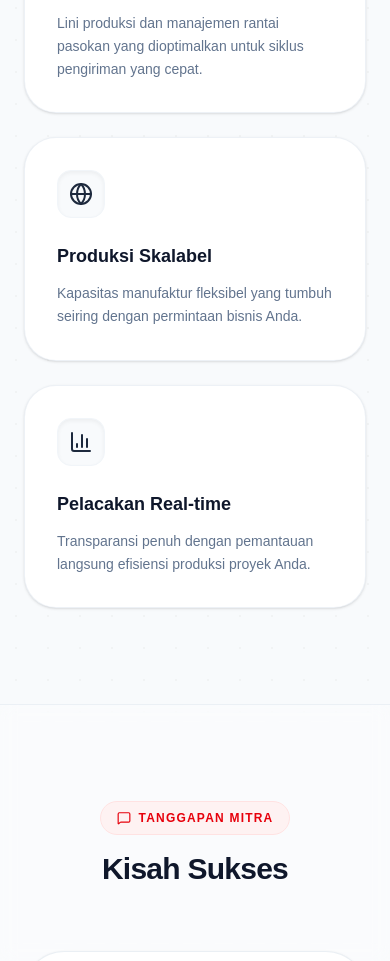
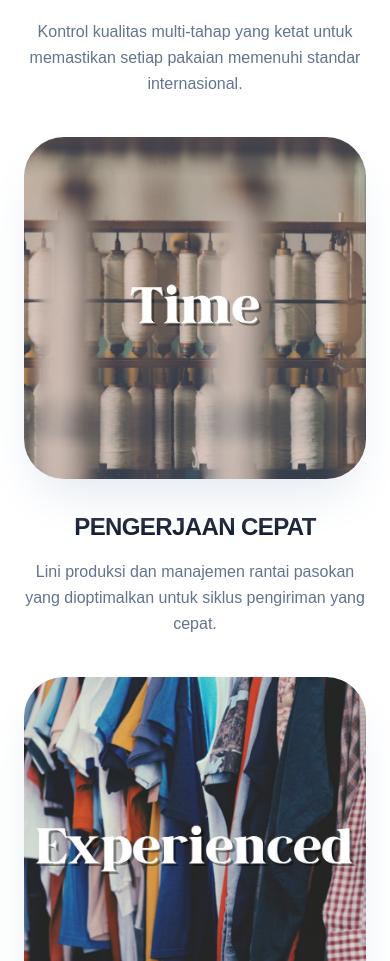
Before and after one commit to padji28-source/SeragamParahita, a React (Vite) app: page /partner in a window 390 px wide. Shown: the part 5160-6121 px from the top of the page. Built offline with nearby package versions, Linux system fonts and the light colour scheme.

Commit message:
Refactor benefits section and remove testimonials
Updated benefits section to include images and removed testimonials.

```diff
--- a/src/pages/PartnerPage.tsx
+++ b/src/pages/PartnerPage.tsx
@@ -46,39 +46,19 @@ export default function PartnerPage() {
 
   const benefits = [
     {
-      icon: <ShieldCheck className="w-6 h-6" />,
-      title: t('partner.benefits.quality.title') || "Quality Assurance",
-      description: t('partner.benefits.quality.desc') || "Rigorous multi-stage quality control to ensure every garment meets international standards."
+      image: "/p3.png",
+      title: t('partner.benefits.quality.title'),
+      description: t('partner.benefits.quality.desc')
     },
     {
-      icon: <Zap className="w-6 h-6" />,
-      title: t('partner.benefits.fast.title') || "Fast Turnaround",
-      description: t('partner.benefits.fast.desc') || "Optimized production lines and supply chain management for rapid delivery cycles."
+      image: "/p2.png",
+      title: t('partner.benefits.fast.title'),
+      description: t('partner.benefits.fast.desc')
     },
     {
-      icon: <Globe className="w-6 h-6" />,
-      title: t('partner.benefits.scalable.title') || "Scalable Production",
-      description: t('partner.benefits.scalable.desc') || "Flexible manufacturing capacity that grows with your business demands."
-    },
-    {
-      icon: <BarChart3 className="w-6 h-6" />,
-      title: t('partner.benefits.tracking.title') || "Real-time Tracking",
-      description: t('partner.benefits.tracking.desc') || "Full transparency with live monitoring of your project's production efficiency."
-    }
-  ];
-
-  const testimonials = [
-    {
-      quote: "Parahita has been our go-to partner for years. Their attention to detail and commitment to deadlines is unmatched in the industry.",
-      author: "Operations Manager",
-      company: "Major Retail Chain",
-      avatar: "https://picsum.photos/seed/person1/100/100"
-    },
-    {
-      quote: "The real-time tracking feature changed how we manage our inventory. We always know exactly where our orders are in the production line.",
-      author: "Procurement Lead",
-      company: "National Energy Corp",
-      avatar: "https://picsum.photos/seed/person2/100/100"
+      image: "/p1.png",
+      title: t('partner.benefits.scalable.title'),
+      description: t('partner.benefits.scalable.desc')
     }
   ];
 
@@ -302,68 +282,86 @@ export default function PartnerPage() {
         </div>
       </section>
 
-      {/* --- BENEFITS SECTION --- */}
-      <section className="py-24 relative z-10">
+      {/* --- WHY CHOOSE US SECTION --- */}
+      <section className="py-24 relative z-10 bg-white">
         <div className="container mx-auto px-6 md:px-12 max-w-7xl">
           <div className="text-center mb-20 space-y-4">
-            <h2 className="text-3xl md:text-5xl font-black text-slate-900 tracking-tight">{t('partner.whyPartner') || "Enterprise-Grade Capabilities"}</h2>
+            <h2 className="text-3xl md:text-5xl font-black text-slate-900 tracking-tight">{t('partner.whyPartner') || "Why Choose Us"}</h2>
             <p className="text-slate-500 max-w-2xl mx-auto text-base md:text-lg">{t('partner.whyPartnerDesc')}</p>
           </div>
 
-          <div className="grid grid-cols-1 md:grid-cols-2 lg:grid-cols-4 gap-6">
+          <div className="grid grid-cols-1 md:grid-cols-3 gap-10 lg:gap-16">
             {benefits.map((benefit, index) => (
               <motion.div
                 key={index}
-                initial={{ opacity: 0, y: 15 }}
+                initial={{ opacity: 0, y: 30 }}
                 whileInView={{ opacity: 1, y: 0 }}
-                transition={{ delay: index * 0.05, duration: 0.3 }}
+                transition={{ delay: index * 0.1, duration: 0.5 }}
                 viewport={{ once: true }}
-                className="p-8 rounded-[2rem] bg-white border border-slate-200/60 hover:border-red-500/20 transition-all duration-300 group shadow-sm hover:shadow-[0_20px_40px_rgba(0,0,0,0.04)]"
+                className="flex flex-col items-center text-center group"
               >
-                <div className="w-12 h-12 rounded-xl bg-slate-50 border border-slate-100 text-slate-800 flex items-center justify-center mb-6 group-hover:scale-105 group-hover:bg-red-50 group-hover:text-red-600 transition-all duration-300 shadow-inner">
-                  {benefit.icon}
+                <div className="relative w-full aspect-square mb-8 rounded-[2.5rem] overflow-hidden shadow-2xl shadow-slate-200 group-hover:shadow-red-200/50 transition-all duration-500">
+                  <img
+                    src={benefit.image}
+                    alt={benefit.title}
+                    className="w-full h-full object-cover transition-transform duration-700 group-hover:scale-110"
+                    loading="lazy"
+                    decoding="async"
+                  />
+                  <div className="absolute inset-0 bg-gradient-to-t from-slate-900/40 via-transparent to-transparent opacity-0 group-hover:opacity-100 transition-opacity duration-500" />
                 </div>
-                <h3 className="text-lg font-bold text-slate-900 mb-3 group-hover:text-red-600 transition-colors">{benefit.title}</h3>
-                <p className="text-slate-500 leading-relaxed text-sm">{benefit.description}</p>
+                <h3 className="text-2xl font-black text-slate-900 mb-4 group-hover:text-red-600 transition-colors uppercase tracking-tight">{benefit.title}</h3>
+                <p className="text-slate-500 leading-relaxed text-base font-medium">{benefit.description}</p>
               </motion.div>
             ))}
           </div>
         </div>
       </section>
 
-      {/* --- TESTIMONIALS --- */}
-      <section className="py-24 border-t border-slate-200/60 bg-white/30 backdrop-blur-sm relative z-10">
+      {/* --- CTA SECTION (Replacing removed testimonials context if needed or just ending here) --- */}
+      <section className="py-24 relative z-10 overflow-hidden">
         <div className="container mx-auto px-6 md:px-12 max-w-7xl">
-          <div className="text-center mb-16 space-y-4">
-            <div className="inline-flex items-center gap-2 px-4 py-2 rounded-full bg-red-50 border border-red-100 text-red-600 text-xs font-bold tracking-widest uppercase">
-              <MessageSquare className="w-3.5 h-3.5" />
-              {t('partner.feedback') || "Client Reviews"}
+          <div className="bg-[#020617] rounded-[3rem] p-12 md:p-20 relative overflow-hidden text-center text-white shadow-2xl shadow-slate-950/50 border border-slate-900">
+            {/* Cinematic Background Effects - Same as Footer */}
+            <div className="absolute inset-0 z-0 pointer-events-none overflow-hidden">
+              {/* Background Image Texture */}
+              <img
+                src="/Parahitaprimasentosa.png"
+                alt="Background Texture"
+                className="absolute inset-0 w-full h-full object-cover opacity-[0.05] grayscale"
+                loading="lazy"
+                decoding="async"
+              />
+
+              {/* Subtle grid */}
+              <div className="absolute inset-0 bg-[linear-gradient(to_right,#ffffff03_1px,transparent_1px),linear-gradient(to_bottom,#ffffff03_1px,transparent_1px)] bg-[size:40px_40px] [mask-image:radial-gradient(ellipse_60%_50%_at_50%_50%,#000_70%,transparent_100%)]" />
+
+              {/* Glow Effects */}
+              <div className="absolute top-0 right-0 w-96 h-96 bg-red-600/10 blur-[100px] rounded-full translate-x-1/3 -translate-y-1/3 mix-blend-screen" />
+              <div className="absolute bottom-0 left-0 w-96 h-96 bg-blue-900/10 blur-[100px] rounded-full -translate-x-1/3 translate-y-1/3 mix-blend-screen" />
             </div>
-            <h2 className="text-3xl md:text-5xl font-black text-slate-900 tracking-tight">{t('partner.successStories') || "Trusted by Industry Leaders"}</h2>
-          </div>
 
-          <div className="grid grid-cols-1 md:grid-cols-2 gap-8 max-w-5xl mx-auto">
-            {testimonials.map((t, index) => (
-              <motion.div
-                key={index}
-                initial={{ opacity: 0, x: index % 2 === 0 ? -15 : 15 }}
-                whileInView={{ opacity: 1, x: 0 }}
-                viewport={{ once: true }}
-                className="bg-white border border-slate-200/70 p-8 md:p-10 rounded-[2.5rem] relative shadow-sm hover:shadow-md transition-shadow duration-300 flex flex-col justify-between"
-              >
-                <Quote className="absolute top-8 right-8 w-12 h-12 text-slate-100 pointer-events-none" />
-                <p className="text-slate-600 italic mb-8 relative z-10 leading-relaxed text-base md:text-lg">
-                  "{t.quote}"
-                </p>
-                <div className="flex items-center gap-4 border-t border-slate-100 pt-6">
-                  <img src={t.avatar} alt={t.author} className="w-12 h-12 rounded-full object-cover ring-4 ring-slate-50 shadow-sm" />
-                  <div>
-                    <div className="font-bold text-slate-900">{t.author}</div>
-                    <div className="text-xs text-red-600 font-bold uppercase tracking-wider">{t.company}</div>
-                  </div>
-                </div>
-              </motion.div>
-            ))}
+            <div className="relative z-10 space-y-8 max-w-3xl mx-auto">
+              <h2 className="text-4xl md:text-6xl font-black tracking-tight">
+                {t('partner.readyToScale')}{" "}
+                <span className="text-red-500/80 underline decoration-red-500/30 underline-offset-8 decoration-4">
+                  {t('partner.yourProduction')}
+                </span>
+              </h2>
+              <p className="text-slate-400 text-lg md:text-xl font-medium">{t('partner.joinNetwork')}</p>
+              <div className="flex flex-col sm:flex-row gap-4 justify-center items-center">
+                <motion.a
+                  href="https://wa.me/6282125478346"
+                  target="_blank"
+                  rel="noopener noreferrer"
+                  whileHover={{ scale: 1.02, y: -2 }}
+                  whileTap={{ scale: 0.98 }}
+                  className="px-10 py-5 bg-red-600 text-white rounded-2xl font-black uppercase tracking-widest text-sm hover:bg-red-700 shadow-xl shadow-red-600/20 transition-all"
+                >
+                  {t('partner.becomePartner')}
+                </motion.a>
+              </div>
+            </div>
           </div>
         </div>
       </section>
```
